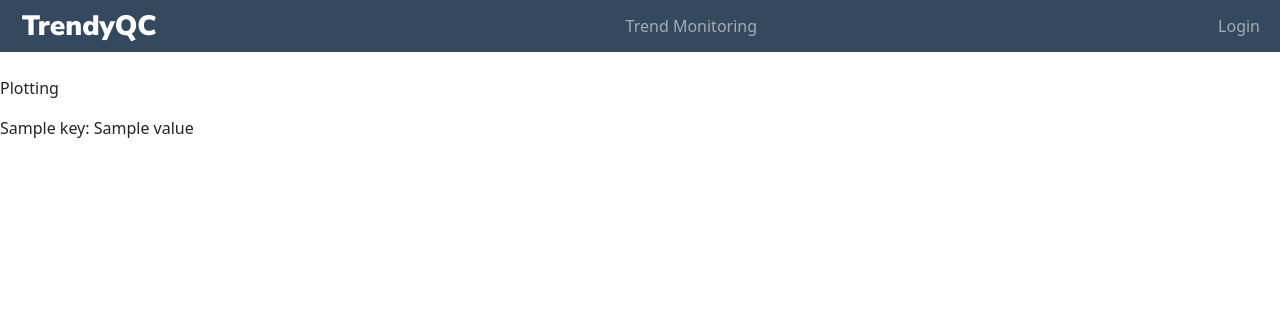
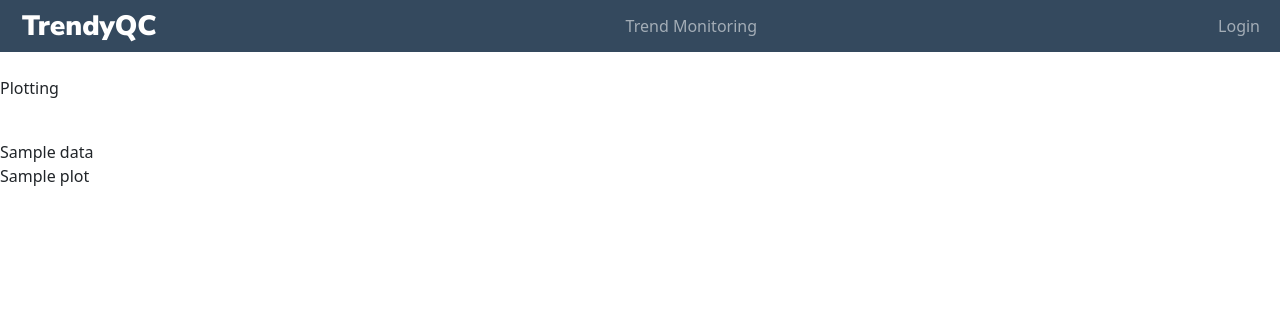
Before and after one commit to eastgenomics/trendyQC, a Django app: template trendyqc/trend_monitoring/templates/plot.html in a window 1280 px wide. Shown: the top 312 px of the page. Run offline with Django 4.2, Linux system fonts and the light colour scheme; tables that the repository leaves empty hold one stand-in row (values such as "Sample post"); the template is opened without the code that fills it: values that come from a table or form of the project are taken from there, most other values are stand-ins (such as "Sample title", 1, 10 or a date in 2020); some libraries are stand-ins or nearby versions.

Commit message:
display dataframe of data and plot

```diff
--- a/trendyqc/trend_monitoring/templates/plot.html
+++ b/trendyqc/trend_monitoring/templates/plot.html
@@ -6,8 +6,20 @@
 
 <p>Plotting</p>
 
-{% for key, value in data.items %}
+{% for key, value in form.items %}
     <p>{{ key }}: {{ value }}</p>
 {% endfor %}
 
+<br>
+
+{% autoescape off %}
+{{ data }}
+{% endautoescape %}
+
+<br>
+
+{% autoescape off %}
+{{ plot }}
+{% endautoescape %}
+
 {% endblock %}
```
